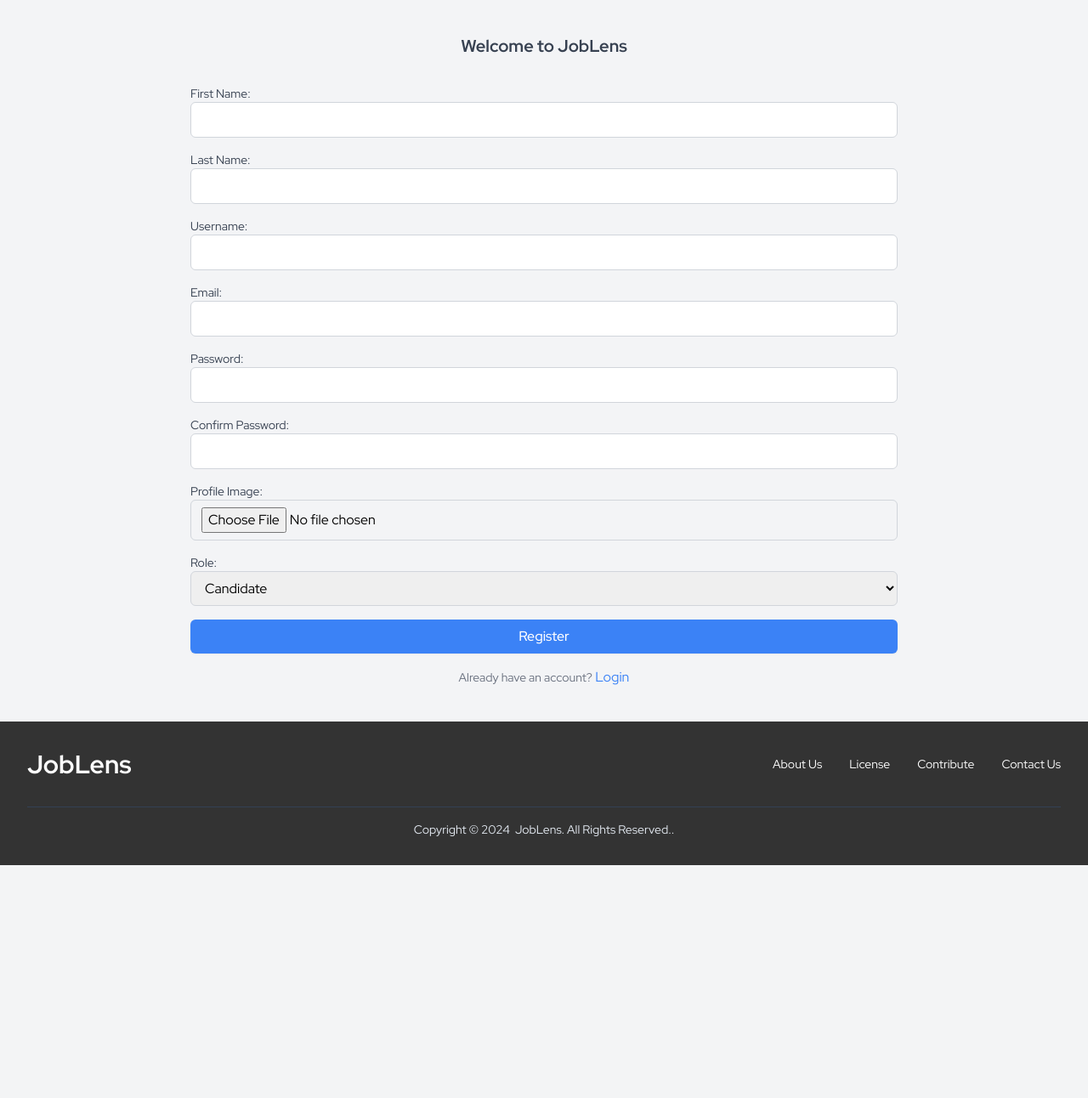
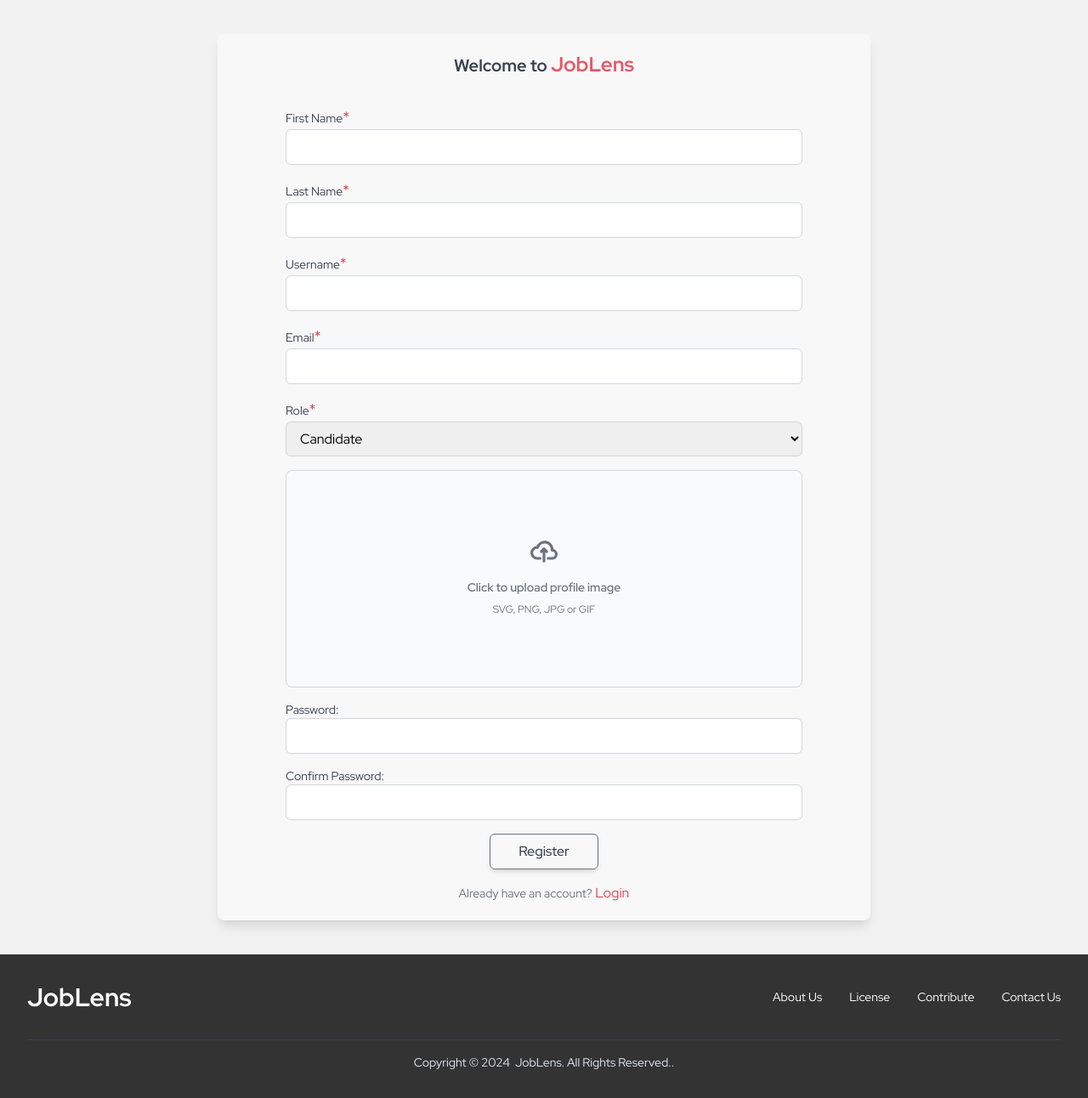
Before and after one commit to AmirAbbas101/FYP, a Django app: page /accounts/register/ in a window 1280 px wide. Shown: the part 70-1362 px from the top of the page at 85% size. Before the commit the page ends 1088 px from the top, so only its background shows below. Run offline with Django 5.2, Linux system fonts and the light colour scheme; some libraries are stand-ins or nearby versions.

Commit message:
Change login and registration system

```diff
--- a/accounts/templates/accounts/register.html
+++ b/accounts/templates/accounts/register.html
@@ -1,7 +1,18 @@
-{% extends '_base.html' %} {% block title %} Register {% endblock %} {% block content %}
+{% extends '_base.html' %} {% block title %} Register {% endblock %}
+{% block content %}
 
-<div class="container md:px-56 px-8 py-10 flex flex-col items-center">
-    <h1 class="text-xl font-bold text-center text-gray-700 dark:text-gray-200 mb-8">Welcome to JobLens</h1>
+<div class="container bg-[#f2f2f2] lg:px-64 md:px-8 px-8 py-10 mx-auto">
+  <div
+    class="flex flex-col items-center min-w-full bg-white bg-opacity-50 shadow-lg mx-auto px-4 md:px-20 py-5 rounded-lg"
+  >
+    <h1
+      class="text-xl font-bold text-center text-gray-700 dark:text-gray-200 mb-8"
+    >
+      Welcome to
+      <a href="{% url 'home' %}" class="text-[#e75768] text-2xl cursor-pointer"
+        >JobLens</a
+      >
+    </h1>
     <!-- Display messages -->
     {% if messages %}
     <ul>
@@ -11,69 +22,176 @@
     </ul>
     {% endif %}
 
-    <form method="POST" enctype="multipart/form-data" class="w-full flex flex-col gap-4">
-
+    <form
+      method="POST"
+      enctype="multipart/form-data"
+      class="w-full flex flex-col gap-4"
+    >
       {% csrf_token %}
 
       <!-- First Name -->
       <div class="flex items-start flex-col justify-start">
-        <label for="firstname" class="text-sm text-gray-700 dark:text-gray-200 mr-2">First Name:</label>
-        <input type="text" id="firstname" name="firstname" class="w-full px-3 dark:text-gray-200 dark:bg-gray-900 py-2 rounded-md border border-gray-300 dark:border-gray-700 focus:outline-none focus:ring-1 focus:ring-blue-500" required>
+        <label
+          for="firstname"
+          class="text-sm text-gray-700 dark:text-gray-200 mr-2"
+          >First Name<span class="text-[#e24456] text-lg">*</span></label
+        >
+        <input
+          type="text"
+          id="firstname"
+          name="firstname"
+          class="w-full px-3 text-gray-700 dark:text-gray-200 dark:bg-gray-900 py-2 rounded-md border border-gray-300 dark:border-gray-700 focus:outline-none focus:ring-1 focus:ring-gray-950"
+          required
+        />
       </div>
 
       <!-- Last Name -->
       <div class="flex items-start flex-col justify-start">
-        <label for="lastname" class="text-sm text-gray-700 dark:text-gray-200 mr-2">Last Name:</label>
-        <input type="text" id="lastname" name="lastname" class="w-full px-3 dark:text-gray-200 dark:bg-gray-900 py-2 rounded-md border border-gray-300 dark:border-gray-700 focus:outline-none focus:ring-1 focus:ring-blue-500" required>
+        <label
+          for="lastname"
+          class="text-sm text-gray-700 dark:text-gray-200 mr-2"
+          >Last Name<span class="text-[#e24456] text-lg">*</span></label
+        >
+        <input
+          type="text"
+          id="lastname"
+          name="lastname"
+          class="w-full px-3 dark:text-gray-200 dark:bg-gray-900 py-2 rounded-md border border-gray-300 dark:border-gray-700 focus:outline-none focus:ring-1 focus:ring-gray-950"
+          required
+        />
       </div>
 
       <!-- Username -->
       <div class="flex items-start flex-col justify-start">
-        <label for="username" class="text-sm text-gray-700 dark:text-gray-200 mr-2">Username:</label>
-        <input type="text" id="username" name="username" class="w-full px-3 dark:text-gray-200 dark:bg-gray-900 py-2 rounded-md border border-gray-300 dark:border-gray-700 focus:outline-none focus:ring-1 focus:ring-blue-500" required>
+        <label
+          for="username"
+          class="text-sm text-gray-700 dark:text-gray-200 mr-2"
+          >Username<span class="text-[#e24456] text-lg">*</span></label
+        >
+        <input
+          type="text"
+          id="username"
+          name="username"
+          class="w-full px-3 dark:text-gray-200 dark:bg-gray-900 py-2 rounded-md border border-gray-300 dark:border-gray-700 focus:outline-none focus:ring-1 focus:ring-gray-950"
+          required
+        />
       </div>
 
       <!-- Email -->
       <div class="flex items-start flex-col justify-start">
-        <label for="email" class="text-sm text-gray-700 dark:text-gray-200 mr-2">Email:</label>
-        <input type="email" id="email" name="email" class="w-full px-3 dark:text-gray-200 dark:bg-gray-900 py-2 rounded-md border border-gray-300 dark:border-gray-700 focus:outline-none focus:ring-1 focus:ring-blue-500" required>
-      </div>
-
-      <!-- Password -->
-      <div class="flex items-start flex-col justify-start">
-        <label for="password" class="text-sm text-gray-700 dark:text-gray-200 mr-2">Password:</label>
-        <input type="password" id="password" name="password" class="w-full px-3 dark:text-gray-200 dark:bg-gray-900 py-2 rounded-md border border-gray-300 dark:border-gray-700 focus:outline-none focus:ring-1 focus:ring-blue-500" required>
-      </div>
-
-      <!-- Confirm Password -->
-      <div class="flex items-start flex-col justify-start">
-        <label for="confirmPassword" class="text-sm text-gray-700 dark:text-gray-200 mr-2">Confirm Password:</label>
-        <input type="password" id="confirmPassword" name="confirmPassword" class="w-full px-3 dark:text-gray-200 dark:bg-gray-900 py-2 rounded-md border border-gray-300 dark:border-gray-700 focus:outline-none focus:ring-1 focus:ring-blue-500" required>
-      </div>
-
-      <!-- Profile Image -->
-      <div class="flex items-start flex-col justify-start">
-        <label for="profile_img" class="text-sm text-gray-700 dark:text-gray-200 mr-2">Profile Image:</label>
-        <input type="file" id="profile_img" name="profile_img" class="w-full px-3 py-2 rounded-md border border-gray-300 dark:border-gray-700 dark:bg-gray-900 dark:text-gray-200 focus:outline-none focus:ring-1 focus:ring-blue-500">
+        <label for="email" class="text-sm text-gray-700 dark:text-gray-200 mr-2"
+          >Email<span class="text-[#e24456] text-lg">*</span></label
+        >
+        <input
+          type="email"
+          id="email"
+          name="email"
+          class="w-full px-3 dark:text-gray-200 dark:bg-gray-900 py-2 rounded-md border border-gray-300 dark:border-gray-700 focus:outline-none focus:ring-1 focus:ring-gray-950"
+          required
+        />
       </div>
 
       <!-- Role -->
       <div class="flex items-start flex-col justify-start">
-        <label for="role" class="text-sm text-gray-700 dark:text-gray-200 mr-2">Role:</label>
-        <select id="role" name="role" class="w-full px-3 py-2 rounded-md border border-gray-300 dark:border-gray-700 dark:bg-gray-900 dark:text-gray-200 focus:outline-none focus:ring-1 focus:ring-blue-500">
+        <label for="role" class="text-sm text-gray-700 dark:text-gray-200 mr-2"
+          >Role<span class="text-[#e24456] text-lg">*</span></label
+        >
+        <select
+          id="role"
+          name="role"
+          class="w-full px-3 py-2 rounded-md border border-gray-300 dark:border-gray-700 dark:bg-gray-900 dark:text-gray-200 focus:outline-none focus:ring-1 focus:ring-gray-950"
+        >
           <option value="candidate">Candidate</option>
           <option value="recruiter">Recruiter</option>
         </select>
       </div>
 
+      <!-- Profile Image -->
+      <div class="flex items-center justify-center w-full">
+        <label
+          for="profile_img"
+          class="flex flex-col items-center justify-center w-full h-64 border-[1px] border-gray-300  rounded-lg cursor-pointer bg-gray-50 dark:bg-gray-700 hover:bg-gray-100 dark:border-gray-600 dark:hover:border-gray-500 dark:hover:bg-gray-600"
+        >
+          <div class="flex flex-col items-center justify-center pt-5 pb-6">
+            <svg
+              class="w-8 h-8 mb-4 text-gray-500 dark:text-gray-400"
+              aria-hidden="true"
+              xmlns="http://www.w3.org/2000/svg"
+              fill="none"
+              viewBox="0 0 20 16"
+            >
+              <path
+                stroke="currentColor"
+                stroke-linecap="round"
+                stroke-linejoin="round"
+                stroke-width="2"
+                d="M13 13h3a3 3 0 0 0 0-6h-.025A5.56 5.56 0 0 0 16 6.5 5.5 5.5 0 0 0 5.207 5.021C5.137 5.017 5.071 5 5 5a4 4 0 0 0 0 8h2.167M10 15V6m0 0L8 8m2-2 2 2"
+              />
+            </svg>
+            <p class="mb-2 text-sm text-gray-500 dark:text-gray-400">
+              <span class="font-semibold">Click to upload profile image</span>
+            </p>
+            <p class="text-xs text-gray-500 dark:text-gray-400">
+              SVG, PNG, JPG or GIF
+            </p>
+          </div>
+          <input
+            type="file"
+            id="profile_img"
+            name="profile_img"
+            class="hidden"
+          />
+        </label>
+      </div>
+
+      <!-- Password -->
+      <div class="flex items-start flex-col justify-start">
+        <label
+          for="password"
+          class="text-sm text-gray-700 dark:text-gray-200 mr-2"
+          >Password:</label
+        >
+        <input
+          type="password"
+          id="password"
+          name="password"
+          class="w-full px-3 dark:text-gray-200 dark:bg-gray-900 py-2 rounded-md border border-gray-300 dark:border-gray-700 focus:outline-none focus:ring-1 focus:ring-gray-950"
+          required
+        />
+      </div>
+
+      <!-- Confirm Password -->
+      <div class="flex items-start flex-col justify-start">
+        <label
+          for="confirmPassword"
+          class="text-sm text-gray-700 dark:text-gray-200 mr-2"
+          >Confirm Password:</label
+        >
+        <input
+          type="password"
+          id="confirmPassword"
+          name="confirmPassword"
+          class="w-full px-3 dark:text-gray-200 dark:bg-gray-900 py-2 rounded-md border border-gray-300 dark:border-gray-700 focus:outline-none focus:ring-1 focus:ring-gray-950"
+          required
+        />
+      </div>
+
       <!-- Register Button -->
-      <button type="submit" class="bg-blue-500 hover:bg-blue-600 text-white font-medium py-2 px-4 rounded-md shadow-sm">Register</button>
+      <button
+        type="submit"
+        class="w-32 border-gray-500 border-[1px] bg-transparent hover:bg-gray-700 text-gray-700 hover:text-white font-medium py-2 px-4 mx-auto rounded-md shadow-md ease-in-out duration-300"
+      >
+        Register
+      </button>
     </form>
 
     <!-- Login Link -->
     <div class="mt-4 text-center">
-      <span class="text-sm text-gray-500 dark:text-gray-300">Already have an account?</span>
-      <a href="#" class="text-blue-500 hover:text-blue-600">Login</a>
+      <span class="text-sm text-gray-500 dark:text-gray-300"
+        >Already have an account?</span
+      >
+      <a href="{% url 'login' %}" class="text-[#e24456] hover:text-[#e75768]">Login</a>
+    </div>
   </div>
 </div>
 
--- a/accounts/urls.py
+++ b/accounts/urls.py
@@ -4,4 +4,5 @@ from . import views
 urlpatterns = [
     path("register/", views.registerView, name="register"),
     path("login/", views.loginView, name="login"),
+    path('profile/', views.profileView, name='profile'),
 ]
--- a/accounts/views.py
+++ b/accounts/views.py
@@ -1,6 +1,7 @@
 from django.shortcuts import render, redirect
 from django.contrib import messages
 from django.contrib.auth import get_user_model
+from django.contrib.auth.decorators import login_required
 
 User = get_user_model()
 
@@ -41,7 +42,7 @@ def registerView(request):
             return redirect("register")
         else:
             # Create a new user
-            new_user = User.objects.create_user(
+            User.objects.create_user(
                 first_name =first_name,
                 last_name = last_name,
                 username=username,
@@ -55,8 +56,13 @@ def registerView(request):
             )
 
             # Redirect user based on role
-            if role == "EP":
+            if role == "RE":
                 return redirect("home")
-            elif role == "JB":
-                pass
+            elif role == "CA":
+                return redirect('login')
     return render(request, "accounts/register.html")
+
+
+@login_required
+def profileView(request):
+    return render(request, 'accounts/profile.html', {'user': request.user})
--- a/joblens/settings.py
+++ b/joblens/settings.py
@@ -130,6 +130,9 @@ USE_TZ = True
 STATIC_URL = "static/"
 STATICFILES_DIRS = [os.path.join(BASE_DIR, "static/")]
 
+MEDIA_URL='/media/'
+MEDIA_ROOT = BASE_DIR /'media'
+
 # Default primary key field type
 # https://docs.djangoproject.com/en/5.1/ref/settings/#default-auto-field
 
--- a/joblens/urls.py
+++ b/joblens/urls.py
@@ -16,6 +16,8 @@ Including another URLconf
 """
 
 from django.contrib import admin
+from django.conf import settings
+from django.conf.urls.static import static
 from django.urls import path, include
 from . import views
 
@@ -25,4 +27,4 @@ urlpatterns = [
     path("accounts/", include("accounts.urls")),
     path("admin/", admin.site.urls),
     path("__reload__/", include("django_browser_reload.urls")),
-]
+] + static(settings.MEDIA_URL, document_root=settings.MEDIA_ROOT)
--- a/static/js/script.js
+++ b/static/js/script.js
@@ -1,14 +1,83 @@
-var toggleOpen = document.getElementById("toggleOpen");
-var toggleClose = document.getElementById("toggleClose");
-var collapseMenu = document.getElementById("collapseMenu");
+// Get DOM Elements
+const toggleMenuOpenButton = document.getElementById("toggleOpen");
+const toggleMenuCloseButton = document.getElementById("toggleClose");
+const collapsibleMenu = document.getElementById("collapseMenu");
 
-function handleClick() {
-  if (collapseMenu.style.display === "block") {
-    collapseMenu.style.display = "none";
-  } else {
-    collapseMenu.style.display = "block";
+const profileAvatarButton = document.getElementById("avatarButton");
+const userDropdownMenu = document.getElementById("userDropdown");
+
+const passwordField = document.getElementById("password");
+const confirmPasswordField = document.getElementById("confirmPassword");
+
+// Ensure element exists before applying actions
+function isElementExists(element) {
+  return element !== null && typeof element !== "undefined";
+}
+
+// Toggle Element Visibility
+function toggleVisibility(element) {
+  const computedStyle = window.getComputedStyle(element);
+  const isVisible = computedStyle.display === "block";
+  element.style.display = isVisible ? "none" : "block";
+}
+
+// Toggle Menu Visibility Event
+function setupMenuToggleButtons() {
+  if (
+    isElementExists(toggleMenuOpenButton) &&
+    isElementExists(toggleMenuCloseButton)
+  ) {
+    toggleMenuOpenButton.addEventListener("click", () =>
+      toggleVisibility(collapsibleMenu)
+    );
+    toggleMenuCloseButton.addEventListener("click", () =>
+      toggleVisibility(collapsibleMenu)
+    );
   }
 }
 
-toggleOpen.addEventListener("click", handleClick);
-toggleClose.addEventListener("click", handleClick);
+// Toggle User Dropdown Event
+function setupProfileDropdownToggle() {
+  if (isElementExists(profileAvatarButton)) {
+    profileAvatarButton.addEventListener("click", () => {
+      userDropdownMenu.classList.toggle("hidden");
+    });
+  }
+}
+
+// Validate Passwords
+function arePasswordsMatching(password, confirmPassword) {
+  return password === confirmPassword;
+}
+
+// Password Validation Event
+function setupPasswordValidation() {
+  const form = document.querySelector("form");
+  if (
+    isElementExists(form) &&
+    isElementExists(passwordField) &&
+    isElementExists(confirmPasswordField)
+  ) {
+    form.addEventListener("submit", function (event) {
+      const password = passwordField.value.trim();
+      const confirmPassword = confirmPasswordField.value.trim();
+
+      if (!arePasswordsMatching(password, confirmPassword)) {
+        alert("Passwords do not match!");
+        event.preventDefault(); // Prevent form submission
+      }
+    });
+  }
+}
+
+// Initialize Event Listeners
+function initializeEventListeners() {
+  setupMenuToggleButtons();
+  setupProfileDropdownToggle();
+  setupPasswordValidation();
+}
+
+// Run Event Listeners Setup on DOM Content Loaded
+document.addEventListener("DOMContentLoaded", () => {
+  initializeEventListeners();
+});
--- a/templates/_base.html
+++ b/templates/_base.html
@@ -24,13 +24,10 @@
 
       <!-- Navigation Bar -->
       <div
-        class="flex shadow-md py-4 px-4 sm:px-10 lg:px-[128px] bg-white bg-opacity-60 font-[sans-serif] min-h-[70px] tracking-wide relative z-50"
+        class="flex shadow-md py-4 px-4 sm:px-10 lg:px-[128px] bg-white font-[sans-serif] min-h-[70px] tracking-wide relative z-50"
       >
         <div class="flex flex-wrap items-center justify-between gap-5 w-full">
-          <a
-            href="javascript:void(0)"
-            class="text-gray-700 text-2xl font-bold"
-          >
+          <a href="{% url 'home' %}" class="text-gray-700 text-2xl font-bold">
             JobLens
           </a>
 
@@ -62,12 +59,12 @@
               class="lg:flex gap-x-5 max-lg:space-y-3 max-lg:fixed max-lg:bg-white max-lg:w-1/2 max-lg:min-w-[300px] max-lg:top-0 max-lg:left-0 max-lg:p-6 max-lg:h-full max-lg:shadow-md max-lg:overflow-auto z-50"
             >
               <li class="mb-6 hidden max-lg:block">
-                <a href="javascript:void(0)"
-                  ><img
-                    src="https://readymadeui.com/readymadeui.svg"
-                    alt="logo"
-                    class="w-36"
-                  />
+                <a href="javascript:void(0)">
+                  <a href="{% url 'home' %}">
+                    <h1 class="text-gray-700 mx-auto text-3xl font-bold">
+                      JobLens
+                    </h1>
+                  </a>
                 </a>
               </li>
               <li class="max-lg:border-b border-gray-300 max-lg:py-3 px-3">
@@ -116,16 +113,80 @@
           </div>
 
           <div class="flex max-lg:ml-auto space-x-3">
-            <button
-              class="px-4 py-2 text-sm rounded-md font-bold text-gray-700 border-[1px] border-gray-700 bg-transparent transition-all ease-in-out duration-300 hover:bg-gray-700 hover:text-white"
+            {% if user.is_authenticated %}
+            <!-- profile -->
+
+            <img
+              id="avatarButton"
+              type="button"
+              data-dropdown-toggle="userDropdown"
+              data-dropdown-placement="bottom-start"
+              class="w-10 h-10 rounded-full cursor-pointer"
+              src="{{ user.profile_img.url }}"
+              alt="User dropdown"
+            />
+
+            <!-- Dropdown menu -->
+            <div
+              id="userDropdown"
+              class="absolute right-1 top-16 z-10 hidden bg-white divide-y divide-gray-100 rounded-lg shadow w-44 dark:bg-gray-700 dark:divide-gray-600 ease-in-out duration-300"
             >
-              <a href="{% url 'login' %}">Login</a>
-            </button>
-            <button
-              class="px-4 py-2 text-sm rounded-md font-bold text-gray-700 border-[1px] border-gray-700 bg-transparent transition-all ease-in-out duration-300 hover:bg-gray-700 hover:text-white"
-            >
-              <a href="{% url 'register' %}">Sign up</a>
-            </button>
+              <div class="px-4 py-3 text-sm text-gray-900 dark:text-white">
+                <div>{{user.username}}</div>
+                <div class="font-medium truncate">{{user.email}}</div>
+              </div>
+              <ul
+                class="py-2 text-sm text-gray-700 dark:text-gray-200"
+                aria-labelledby="avatarButton"
+              >
+                <li>
+                  <a
+                    href="#"
+                    class="block px-4 py-2 hover:bg-gray-100 dark:hover:bg-gray-600 dark:hover:text-white"
+                    >Dashboard</a
+                  >
+                </li>
+                <li>
+                  <a
+                    href="#"
+                    class="block px-4 py-2 hover:bg-gray-100 dark:hover:bg-gray-600 dark:hover:text-white"
+                    >Settings</a
+                  >
+                </li>
+                <li>
+                  <a
+                    href="#"
+                    class="block px-4 py-2 hover:bg-gray-100 dark:hover:bg-gray-600 dark:hover:text-white"
+                    >Earnings</a
+                  >
+                </li>
+              </ul>
+              <div class="py-1">
+                <a
+                  href="#"
+                  class="block px-4 py-2 text-sm text-gray-700 hover:bg-gray-100 dark:hover:bg-gray-600 dark:text-gray-200 dark:hover:text-white"
+                  >Sign out</a
+                >
+              </div>
+            </div>
+
+            {% else %}
+            <a href="{% url 'login' %}">
+              <button
+                class="px-4 py-2 text-sm rounded-md font-bold text-gray-700 border-[1px] border-gray-700 bg-transparent transition-all hover:bg-gray-700 hover:text-white ease-in-out duration-300"
+              >
+                Login
+              </button>
+            </a>
+
+            <a href="{% url 'register' %}">
+              <button
+                class="px-4 py-2 text-sm rounded-md font-bold text-gray-700 border-[1px] border-gray-700 bg-transparent transition-all hover:bg-gray-700 hover:text-white ease-in-out duration-300"
+              >
+                Sign up
+              </button>
+            </a>
+            {% endif %}
 
             <button id="toggleOpen" class="lg:hidden">
               <svg
@@ -200,7 +261,7 @@
       >
         Copyright © 2024&nbsp;
         <a
-          href="https://material-tailwind.com/"
+          href="{% url 'home' %}"
           target="_blank"
           rel="noreferrer"
           class="hover:text-slate-500"
@@ -208,7 +269,6 @@
         >.
       </p>
     </footer>
-
     <script src="{% static 'js/script.js' %}"></script>
   </body>
 </html>
```
Also changed, not shown: accounts/models.py (+5 -4 lines), accounts/templates/accounts/login.html (+56 -13 lines), accounts/templates/accounts/profile.html (added, +17 -0 lines), accounts/migrations/0001_initial.py (deleted), accounts/migrations/__init__.py (deleted), media/profile_pics/default.png (added). Lines whose indentation alone changed are shown as unchanged.
